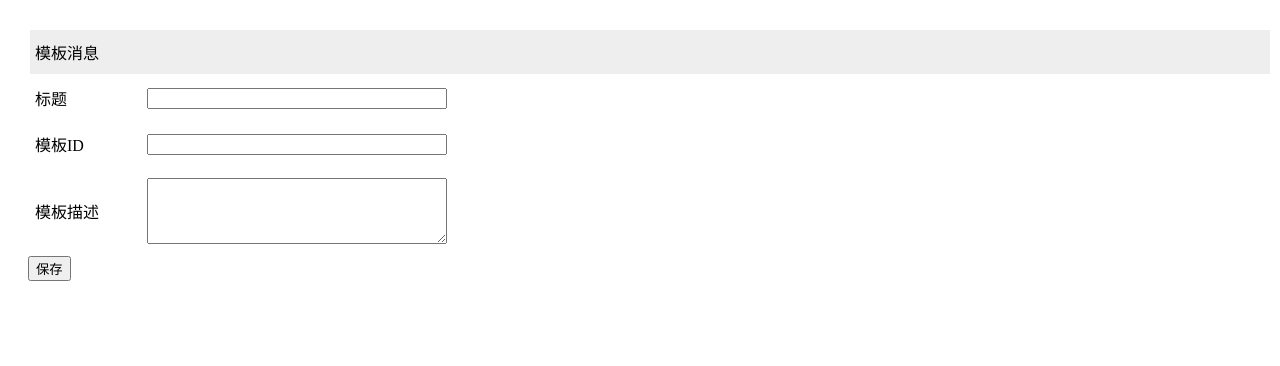
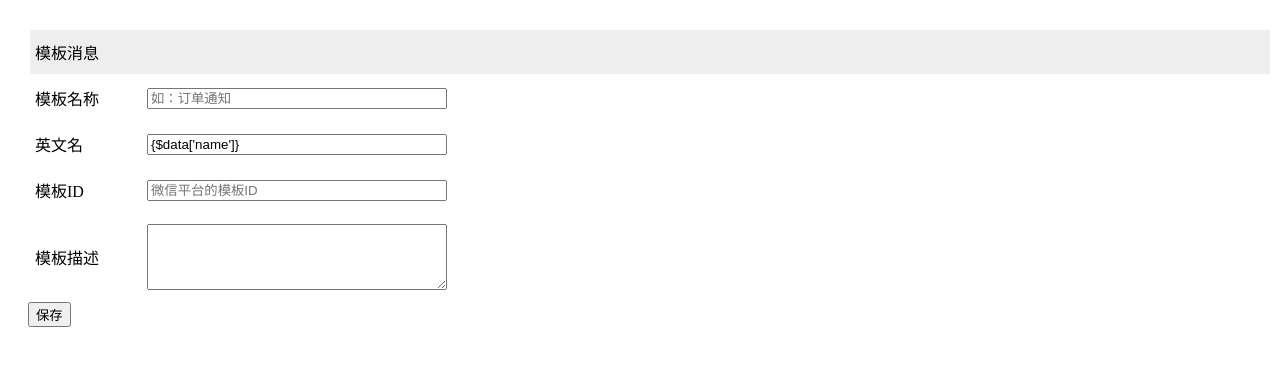
Before and after one commit to ztbcms/ztbcms-Wechat-remove, a PHP site: page /createTplMessage.php in a window 1280 px wide. Shown: the top 366 px of the page. Run offline with PHP 8.4, Linux system fonts and the light colour scheme.

Commit message:
模板消息表新增name字段

```diff
--- a/View/Wechat/createTplMessage.php
+++ b/View/Wechat/createTplMessage.php
@@ -14,18 +14,21 @@
                     <td colspan="2" style="background: #eee;">模板消息</td>
                 </tr>
                 <tr>
-                    <td width="100px"><label for="">标题</label></td>
-                    <td><input value="" name="title" style="width:300px;" class="form-control" type="text"></td>
+                    <td width="100px"><label for="">模板名称</label></td>
+                    <td><input value="" name="title" style="width:300px;" class="form-control" type="text" placeholder="如：订单通知"></td>
+                </tr>
+                <tr>
+                    <td width="100px"><label for="">英文名</label></td>
+                    <td><input value="{$data['name']}" name="name" style="width:300px;" class="form-control" type="text" placeholder="如：order_notify"></td>
                 </tr>
                 <tr>
                     <td width="100px"><label for="">模板ID</label></td>
-                    <td><input value="" name="template_id" style="width:300px;" class="form-control" type="text">
+                    <td><input value="" name="template_id" style="width:300px;" class="form-control" type="text" placeholder="微信平台的模板ID">
                     </td>
                 </tr>
                 <tr>
                     <td width="100px"><label for="">模板描述</label></td>
                     <td>
-<!--                        <input value="" name="description" style="width:300px;" class="form-control" type="text">-->
                         <textarea  class="form-control" name="description" style="width:300px;" rows="4"></textarea>
                     </td>
                 </tr>
--- a/View/Wechat/editTplMessage.php
+++ b/View/Wechat/editTplMessage.php
@@ -18,6 +18,10 @@
                     <td><input value="{$data['title']}" name="title" style="width:300px;" class="form-control" type="text"></td>
                 </tr>
                 <tr>
+                    <td width="100px"><label for="">英文名</label></td>
+                    <td><input value="{$data['name']}" name="name" style="width:300px;" class="form-control" type="text"></td>
+                </tr>
+                <tr>
                     <td width="100px"><label for="">模板ID</label></td>
                     <td><input value="{$data['template_id']}" name="template_id" style="width:300px;" class="form-control" type="text">
                     </td>
@@ -25,7 +29,6 @@
                 <tr>
                     <td width="100px"><label for="">模板描述</label></td>
                     <td>
-<!--                        <input value="{$data['description']}" name="description" style="width:300px;" class="form-control" type="text">-->
                         <textarea  class="form-control" name="description" style="width:300px;" rows="4">{$data['description']}</textarea>
                     </td>
                 </tr>
--- a/View/Wechat/tplMessages.php
+++ b/View/Wechat/tplMessages.php
@@ -9,6 +9,7 @@
                 <tr>
                     <td align="center">ID</td>
                     <td align="center">标题</td>
+                    <td align="center">英文名</td>
                     <td align="center">模板ID</td>
                     <td align="center">描述</td>
                     <td align="center">管理操作</td>
@@ -18,6 +19,7 @@
                     <tr>
                         <td align="center">{$vo['id']}</td>
                         <td align="center">{$vo['title']}</td>
+                        <td align="center">{$vo['name']}</td>
                         <td align="center">{$vo['template_id']}</td>
                         <td align="center">{$vo['description']}</td>
 
```
Also changed, not shown: Install/Wechat.sql (+5 -4 lines).
